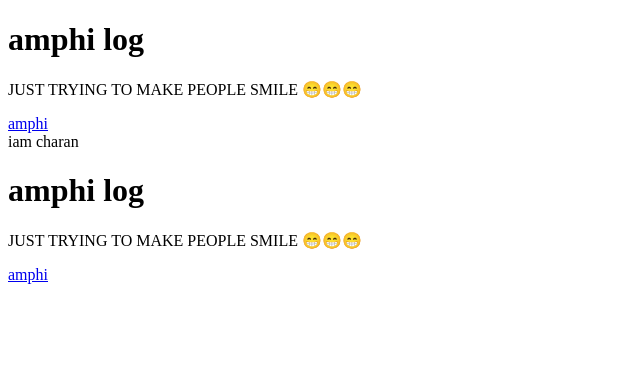
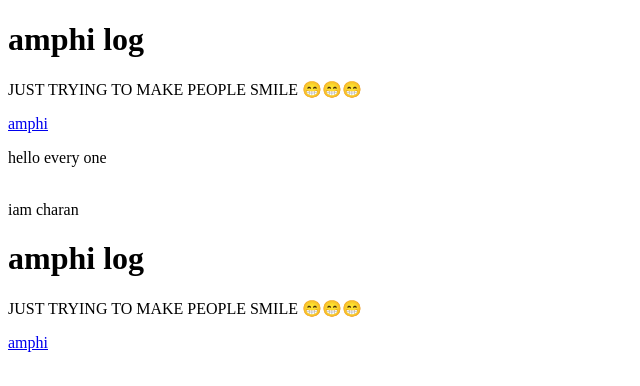
Before and after one commit to charan10187/HTML-practice, a plain HTML site: page index.html in a window 1280 px wide. Shown: the whole page, without its empty margins (0-640 px from the left). Drawn offline with Linux system fonts and the light colour scheme.

Commit message:
update 2

```diff
--- a/index.html
+++ b/index.html
@@ -8,7 +8,9 @@
         <p>JUST TRYING TO MAKE PEOPLE SMILE 😁😁😁</p>
         <a href="https://youtube.com/shorts/NCSQDK7RIGc?si=0IljcbJ1N0SYigNn"
          target="_blank " title="my channel">amphi</a>
-    </body>
+         <br>
+        <p>hello every one</p>
+        </body>
 </html><br>
 iam charan
 <!DOCTYPE html>
```
